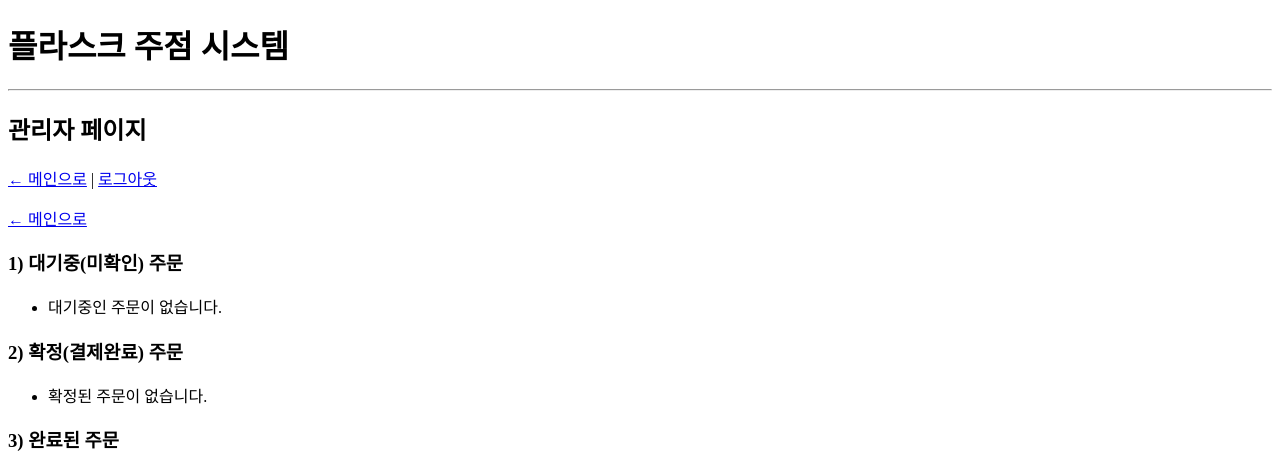
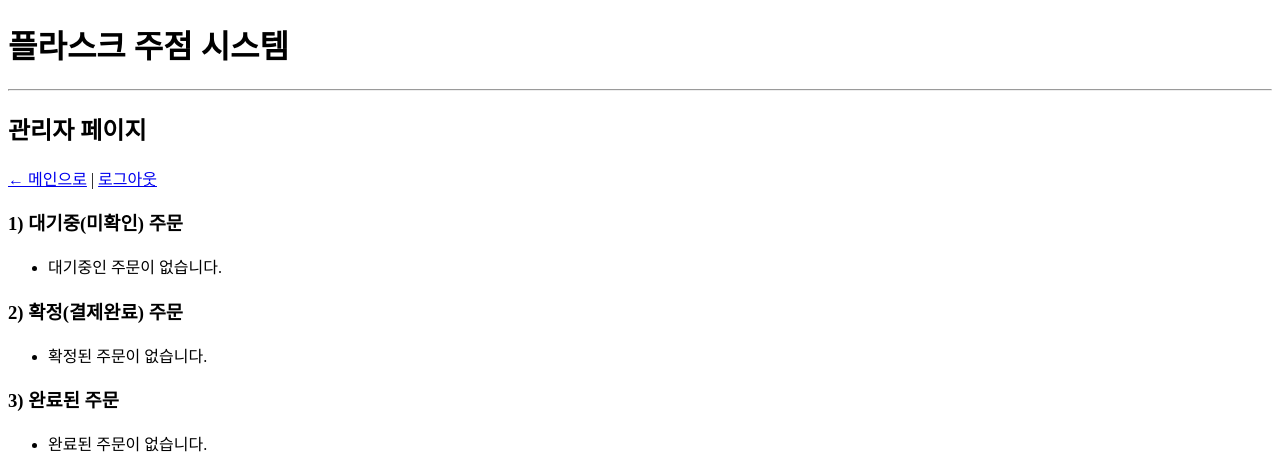
Before and after one commit to bag4355/restaurant-system, a Flask app: page /admin in a window 1280 px wide. Shown: the top 468 px of the page. Run offline with Flask 3, Linux system fonts and the light colour scheme; the visitor is signed in with stand-in values (Sample User, id 1).

Commit message:
Update admin.html

```diff
--- a/templates/admin.html
+++ b/templates/admin.html
@@ -5,8 +5,6 @@
   <a href="{{ url_for('index') }}">← 메인으로</a> |
   <a href="{{ url_for('logout') }}">로그아웃</a>
 </p>
-<p><a href="{{ url_for('index') }}">← 메인으로</a></p>
-
 
 <h3>1) 대기중(미확인) 주문</h3>
 <ul>
```
